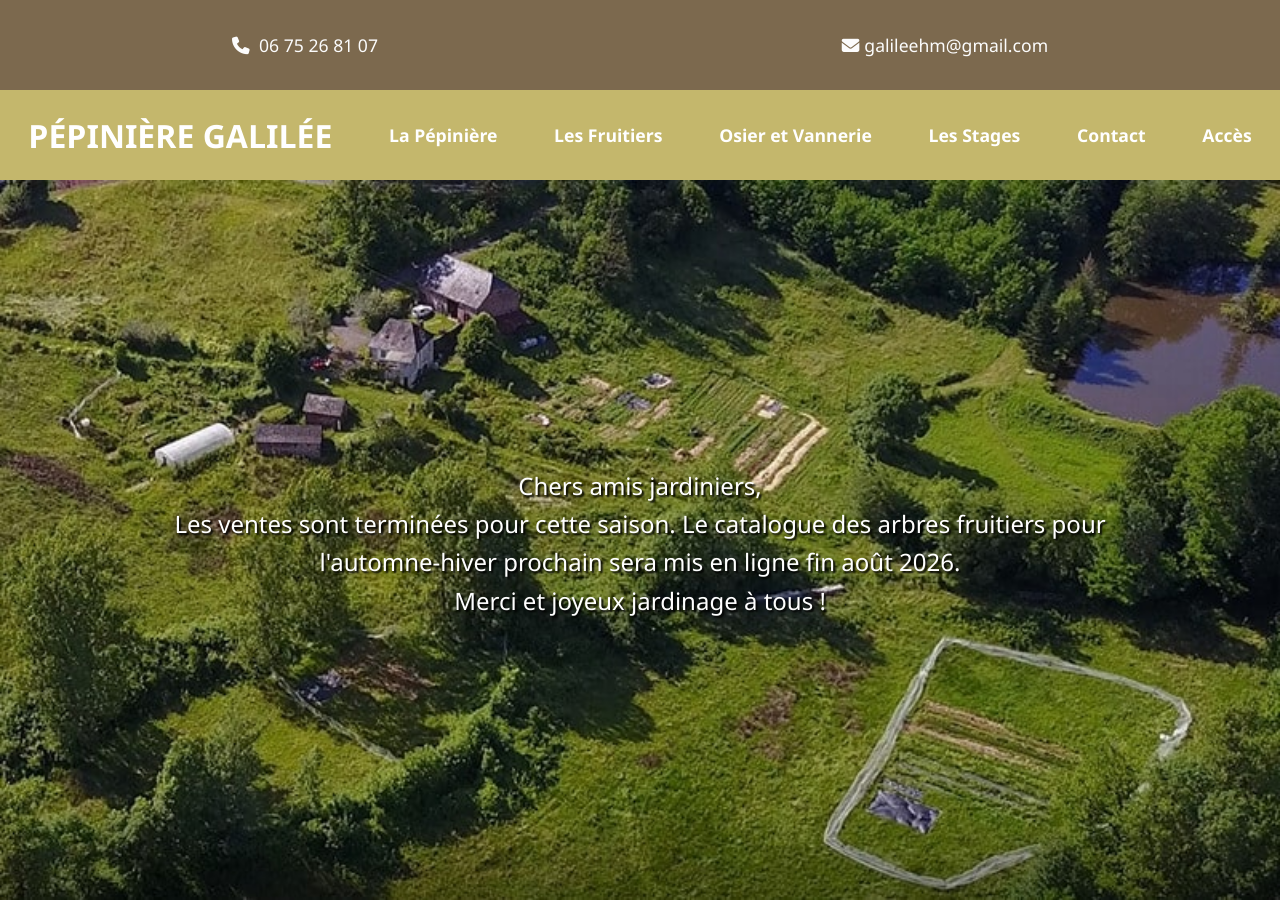
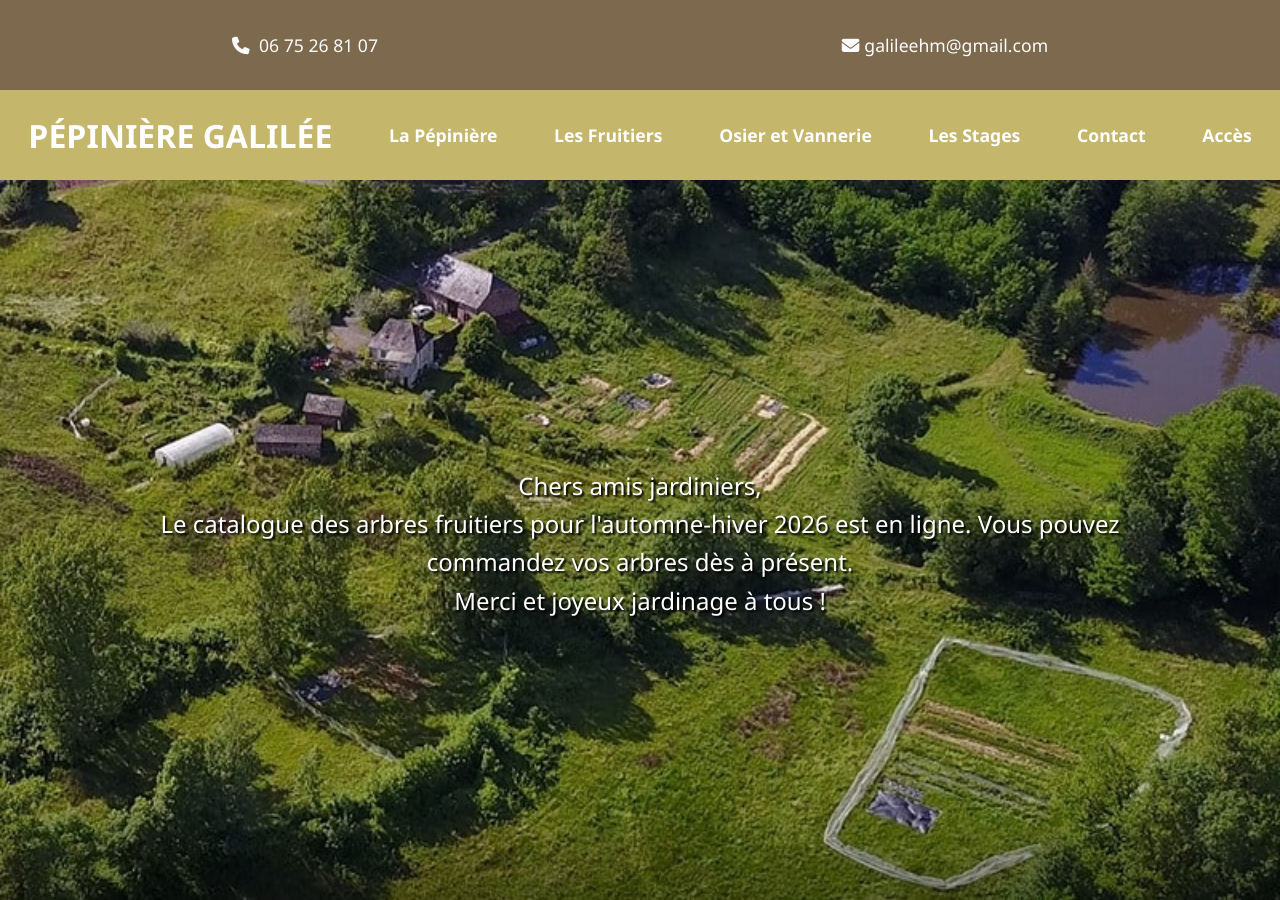
Before and after one commit to pepiniereGalilee/pepiniereGalilee.github.io, a Jekyll site: the page built from index.html, in a window 1280 px wide and 900 px high. Built offline with Jekyll 4.4.1, drawn with Linux system fonts in a browser that asks for light colours; nearby versions of some CDN libraries.

Commit message:
message intro
message

```diff
--- a/index.html
+++ b/index.html
@@ -9,8 +9,8 @@ title: Pépinière Galilée
     <div class="centered">
       <p id="fin-de-saison">
         Chers amis jardiniers,<br />
-        Les ventes sont terminées pour cette saison. Le catalogue des arbres
-        fruitiers pour l'automne-hiver prochain sera mis en ligne fin août 2026.<br />
+        Le catalogue des arbres fruitiers pour l'automne-hiver 2026 est en
+        ligne. Vous pouvez commandez vos arbres dès à présent.<br />
         Merci et joyeux jardinage à tous !<br />
       </p>
     </div>
```
